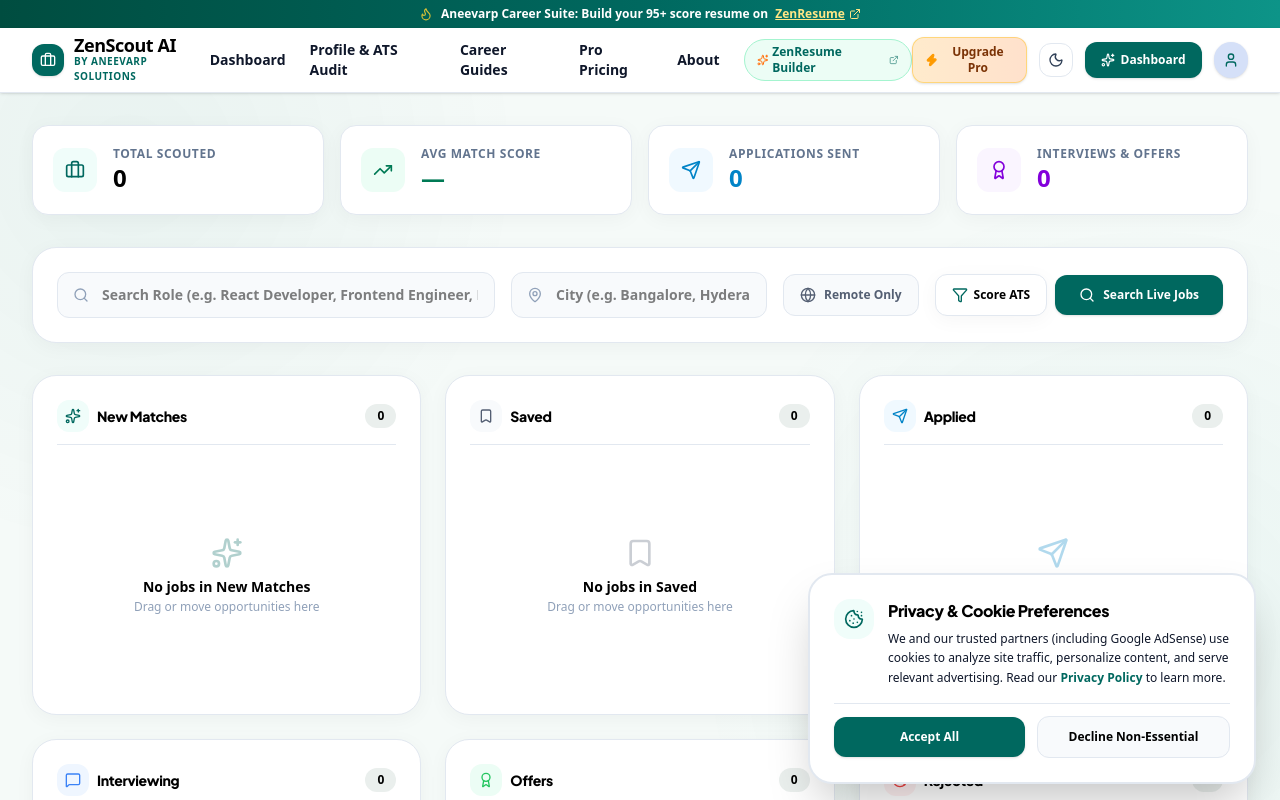
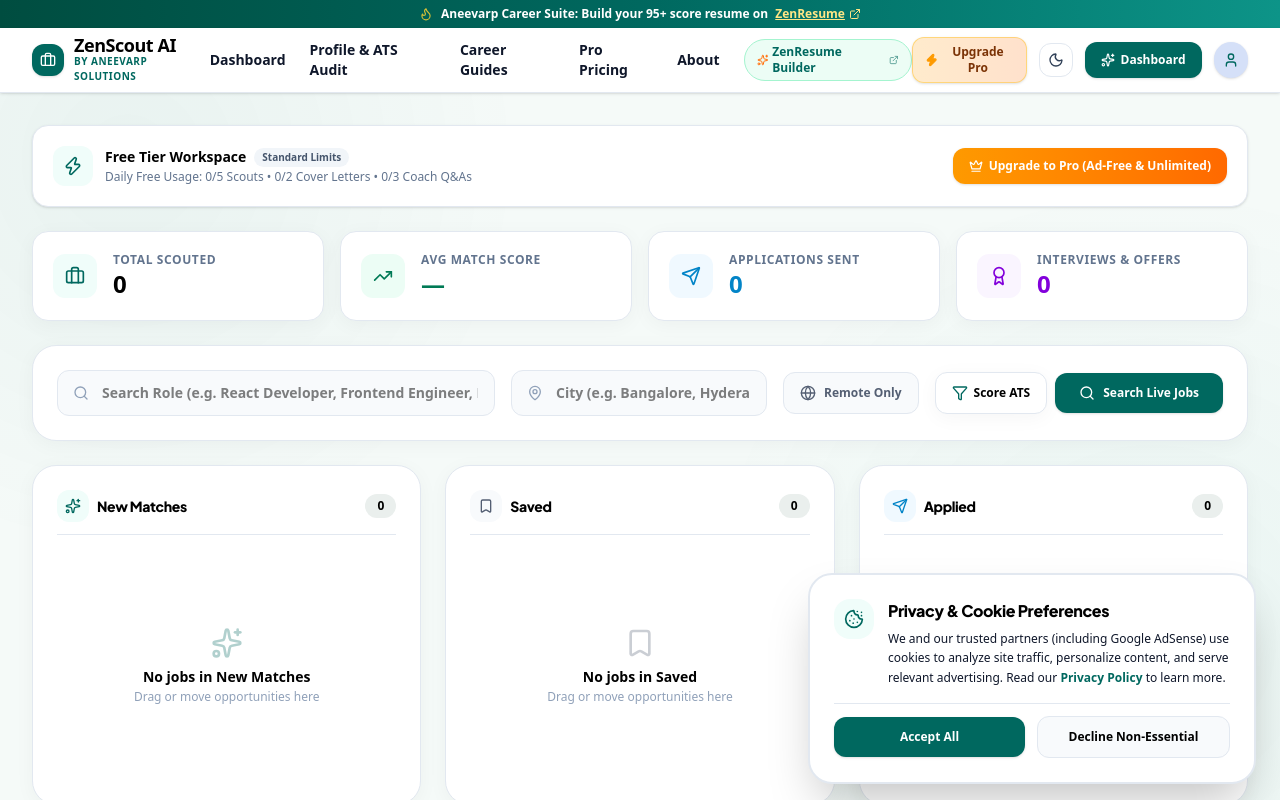
Before and after one commit to jagadeesvarrao-design/ai-job-search-agent, a Next.js app: page /dashboard in a window 1280 px wide. Shown: the top 800 px of the page. Built offline with nearby package versions, Linux system fonts and the light colour scheme.

Commit message:
feat: implement full feature & quota enforcement for Free Tier vs Pro Tier (1-Month, 3-Month, Annual) with live usage meter and ad-free bypass

```diff
--- a/src/app/dashboard/page.tsx
+++ b/src/app/dashboard/page.tsx
@@ -33,9 +33,22 @@
   Check,
   Globe,
   SlidersHorizontal,
-  FileCheck
+  FileCheck,
+  Crown,
+  Zap,
+  Lock
 } from "lucide-react";
 import Link from "next/link";
+import {
+  getUserTierState,
+  isProSubscriber,
+  recordScoutRun,
+  recordCoverLetterRun,
+  recordInterviewMessage,
+  getUsageQuota,
+  FREE_LIMITS
+} from "@/lib/user-tier";
+import PricingModal from "@/components/PricingModal";
 
 // Types for our job board
 type JobStatus = "New Matches" | "Saved" | "Applied" | "Interviewing" | "Offers" | "Rejected";
@@ -89,9 +102,19 @@
   const [voiceAudioEnabled, setVoiceAudioEnabled] = useState(true);
   const [isRecording, setIsRecording] = useState(false);
 
+  // Subscription Tier & Quota States
+  const [isPro, setIsPro] = useState(false);
+  const [tierInfo, setTierInfo] = useState(getUserTierState());
+  const [usageQuota, setUsageQuota] = useState(getUsageQuota());
+  const [pricingModalOpen, setPricingModalOpen] = useState(false);
+
   // Load jobs and initial search criteria from localStorage
   const fetchJobs = () => {
     try {
+      setIsPro(isProSubscriber());
+      setTierInfo(getUserTierState());
+      setUsageQuota(getUsageQuota());
+
       const savedJobs = localStorage.getItem("jobs");
       if (savedJobs) {
         const parsedJobs: Job[] = JSON.parse(savedJobs);
@@ -162,6 +185,14 @@
 
   // Run Scout Agent with live custom search bar or default profile
   const handleRunScout = async () => {
+    // Free Tier Quota Check
+    const scoutCheck = recordScoutRun();
+    if (!scoutCheck.allowed) {
+      setPricingModalOpen(true);
+      return;
+    }
+    setUsageQuota(getUsageQuota());
+
     setScouting(true);
     try {
       const targetRole = searchRole.trim();
@@ -284,6 +315,14 @@
   };
 
   const handleGenerateCoverLetter = async (job: Job) => {
+    // Free Tier Quota Check for Cover Letters
+    const letterCheck = recordCoverLetterRun();
+    if (!letterCheck.allowed) {
+      setPricingModalOpen(true);
+      return;
+    }
+    setUsageQuota(getUsageQuota());
+
     setFactoryLoading(true);
     try {
       const savedProfile = localStorage.getItem("my_profile");
@@ -349,6 +388,15 @@
 
   const handleSendCoachMessage = async () => {
     if (!chatInput.trim() || !selectedJob) return;
+
+    // Free Tier Quota Check for Interview Coach
+    const interviewCheck = recordInterviewMessage();
+    if (!interviewCheck.allowed) {
+      setPricingModalOpen(true);
+      return;
+    }
+    setUsageQuota(getUsageQuota());
+
     const userMsg: ChatMessage = { role: "user", content: chatInput.trim() };
     const newMessages = [...chatMessages, userMsg];
     setChatMessages(newMessages);
@@ -390,7 +438,56 @@
   const interviewsCount = jobs.filter(j => j.status === "Interviewing" || j.status === "Offers").length;
 
   return (
-    <div className="flex flex-col gap-8">
+    <div className="flex flex-col gap-6">
+      {/* 0. LIVE SUBSCRIPTION TIER & QUOTA METER */}
+      <div className="bg-white dark:bg-[#141B20] p-4 md:p-5 rounded-2xl border border-[#E2E8F0] dark:border-[#232D36] shadow-sm flex flex-col md:flex-row items-start md:items-center justify-between gap-4">
+        <div className="flex items-center gap-3">
+          <div className={`p-2.5 rounded-xl flex items-center justify-center ${
+            isPro
+              ? "bg-amber-500/20 text-amber-500"
+              : "bg-teal-50 dark:bg-teal-950/40 text-[#00685F] dark:text-[#2DD4BF]"
+          }`}>
+            {isPro ? <Crown className="w-5 h-5" /> : <Zap className="w-5 h-5" />}
+          </div>
+          <div>
+            <div className="flex items-center gap-2">
+              <span className="font-extrabold text-sm text-black dark:text-white">
+                {isPro ? `ZenScout PRO Plan (${tierInfo.billingCycle.toUpperCase()})` : "Free Tier Workspace"}
+              </span>
+              {isPro ? (
+                <span className="text-[10px] bg-gradient-to-r from-amber-500 to-orange-500 text-white font-black px-2 py-0.5 rounded-full">
+                  UNLIMITED AI & AD-FREE
+                </span>
+              ) : (
+                <span className="text-[10px] bg-slate-100 dark:bg-slate-800 text-slate-600 dark:text-slate-300 font-bold px-2 py-0.5 rounded-full">
+                  Standard Limits
+                </span>
+              )}
+            </div>
+            <p className="text-xs text-slate-500 dark:text-slate-400 mt-0.5">
+              {isPro
+                ? `Active through ${new Date(tierInfo.expiresAt || "").toLocaleDateString()} • Zero Ads Enabled`
+                : `Daily Free Usage: ${usageQuota.scoutRunsToday}/${FREE_LIMITS.maxScoutsPerDay} Scouts • ${usageQuota.coverLettersGeneratedToday}/${FREE_LIMITS.maxCoverLettersPerDay} Cover Letters • ${usageQuota.interviewMessagesSent}/${FREE_LIMITS.maxInterviewRounds} Coach Q&As`}
+            </p>
+          </div>
+        </div>
+
+        {!isPro ? (
+          <button
+            onClick={() => setPricingModalOpen(true)}
+            className="w-full md:w-auto inline-flex items-center justify-center gap-1.5 bg-gradient-to-r from-amber-500 to-orange-500 hover:from-amber-600 hover:to-orange-600 text-white text-xs font-black py-2.5 px-4 rounded-xl shadow-sm active:scale-95 transition-all"
+          >
+            <Crown className="w-3.5 h-3.5" />
+            <span>Upgrade to Pro (Ad-Free & Unlimited)</span>
+          </button>
+        ) : (
+          <div className="inline-flex items-center gap-2 text-xs font-bold text-emerald-700 dark:text-emerald-400 bg-emerald-50 dark:bg-emerald-950/40 px-3 py-1.5 rounded-xl border border-emerald-200 dark:border-emerald-900">
+            <CheckCircle2 className="w-4 h-4" />
+            <span>All AI Agents Operating on Pro Mode</span>
+          </div>
+        )}
+      </div>
+
       {/* 1. TOP ANALYTICS & STATS BAR */}
       <section className="grid grid-cols-2 md:grid-cols-4 gap-4">
         <div className="bg-white p-5 rounded-2xl border border-[#E2E8F0] shadow-soft flex items-center gap-4">
@@ -830,6 +927,15 @@
           </div>
         </div>
       )}
+
+      {/* Embedded Pricing & Upgrade Modal */}
+      <PricingModal
+        isOpen={pricingModalOpen}
+        onClose={() => {
+          setPricingModalOpen(false);
+          fetchJobs();
+        }}
+      />
     </div>
   );
 }
--- a/src/lib/user-tier.ts
+++ b/src/lib/user-tier.ts
@@ -1,39 +1,178 @@
 "use client";
 
 export type UserPlan = "free" | "pro";
+export type BillingCycle = "monthly" | "quarterly" | "annual";
+
+export interface UserUsageQuota {
+  scoutRunsToday: number;
+  lastScoutDate: string; // YYYY-MM-DD
+  coverLettersGeneratedToday: number;
+  lastLetterDate: string;
+  interviewMessagesSent: number;
+}
 
 export interface UserTierState {
   plan: UserPlan;
   currency: "INR" | "USD";
-  billingCycle: "monthly" | "quarterly" | "annual";
+  billingCycle: BillingCycle;
   expiresAt?: string;
+  vipBadge: boolean;
+  prioritySpeed: boolean;
+}
+
+export const FREE_LIMITS = {
+  maxScoutsPerDay: 5,
+  maxCoverLettersPerDay: 2,
+  maxInterviewRounds: 3,
+};
+
+export function getUserTierState(): UserTierState {
+  if (typeof window === "undefined") {
+    return {
+      plan: "free",
+      currency: "INR",
+      billingCycle: "monthly",
+      vipBadge: false,
+      prioritySpeed: false,
+    };
+  }
+
+  try {
+    const saved = localStorage.getItem("user_tier");
+    if (!saved) {
+      return {
+        plan: "free",
+        currency: "INR",
+        billingCycle: "monthly",
+        vipBadge: false,
+        prioritySpeed: false,
+      };
+    }
+    return JSON.parse(saved);
+  } catch (e) {
+    return {
+      plan: "free",
+      currency: "INR",
+      billingCycle: "monthly",
+      vipBadge: false,
+      prioritySpeed: false,
+    };
+  }
 }
 
 export function getUserPlan(): UserPlan {
-  if (typeof window === "undefined") return "free";
-  try {
-    const saved = localStorage.getItem("user_tier");
-    if (!saved) return "free";
-    const parsed: UserTierState = JSON.parse(saved);
-    return parsed.plan || "free";
-  } catch (e) {
-    return "free";
-  }
+  return getUserTierState().plan || "free";
 }
 
-export function setUserPlan(plan: UserPlan, billingCycle: "monthly" | "quarterly" | "annual" = "monthly") {
+export function isProSubscriber(): boolean {
+  return getUserPlan() === "pro";
+}
+
+export function setUserPlan(plan: UserPlan, billingCycle: BillingCycle = "monthly") {
   if (typeof window === "undefined") return;
   const isIndia = Intl.DateTimeFormat().resolvedOptions().timeZone.includes("Calcutta") ||
                   Intl.DateTimeFormat().resolvedOptions().timeZone.includes("Kolkata") ||
                   Intl.DateTimeFormat().resolvedOptions().timeZone.includes("Asia/Kolkata");
 
   const currency = isIndia ? "INR" : "USD";
+
+  // Calculate expiration based on plan model
+  let daysValid = 30;
+  if (billingCycle === "quarterly") daysValid = 90;
+  if (billingCycle === "annual") daysValid = 365;
+
   const state: UserTierState = {
     plan,
     currency,
     billingCycle,
-    expiresAt: new Date(Date.now() + 30 * 24 * 60 * 60 * 1000).toISOString()
+    expiresAt: new Date(Date.now() + daysValid * 24 * 60 * 60 * 1000).toISOString(),
+    vipBadge: billingCycle === "annual",
+    prioritySpeed: billingCycle === "quarterly" || billingCycle === "annual"
   };
+
   localStorage.setItem("user_tier", JSON.stringify(state));
   window.dispatchEvent(new Event("user-tier-updated"));
 }
+
+export function getTodayDateString(): string {
+  return new Date().toISOString().split("T")[0];
+}
+
+export function getUsageQuota(): UserUsageQuota {
+  if (typeof window === "undefined") {
+    return {
+      scoutRunsToday: 0,
+      lastScoutDate: getTodayDateString(),
+      coverLettersGeneratedToday: 0,
+      lastLetterDate: getTodayDateString(),
+      interviewMessagesSent: 0,
+    };
+  }
+
+  try {
+    const today = getTodayDateString();
+    const saved = localStorage.getItem("user_usage_quota");
+    if (!saved) {
+      return {
+        scoutRunsToday: 0,
+        lastScoutDate: today,
+        coverLettersGeneratedToday: 0,
+        lastLetterDate: today,
+        interviewMessagesSent: 0,
+      };
+    }
+    const quota: UserUsageQuota = JSON.parse(saved);
+    if (quota.lastScoutDate !== today) {
+      quota.scoutRunsToday = 0;
+      quota.lastScoutDate = today;
+    }
+    if (quota.lastLetterDate !== today) {
+      quota.coverLettersGeneratedToday = 0;
+      quota.lastLetterDate = today;
+    }
+    return quota;
+  } catch (e) {
+    return {
+      scoutRunsToday: 0,
+      lastScoutDate: getTodayDateString(),
+      coverLettersGeneratedToday: 0,
+      lastLetterDate: getTodayDateString(),
+      interviewMessagesSent: 0,
+    };
+  }
+}
+
+export function recordScoutRun(): { allowed: boolean; remaining: number } {
+  if (isProSubscriber()) return { allowed: true, remaining: 9999 };
+  const quota = getUsageQuota();
+  if (quota.scoutRunsToday >= FREE_LIMITS.maxScoutsPerDay) {
+    return { allowed: false, remaining: 0 };
+  }
+  quota.scoutRunsToday += 1;
+  quota.lastScoutDate = getTodayDateString();
+  localStorage.setItem("user_usage_quota", JSON.stringify(quota));
+  return { allowed: true, remaining: FREE_LIMITS.maxScoutsPerDay - quota.scoutRunsToday };
+}
+
+export function recordCoverLetterRun(): { allowed: boolean; remaining: number } {
+  if (isProSubscriber()) return { allowed: true, remaining: 9999 };
+  const quota = getUsageQuota();
+  if (quota.coverLettersGeneratedToday >= FREE_LIMITS.maxCoverLettersPerDay) {
+    return { allowed: false, remaining: 0 };
+  }
+  quota.coverLettersGeneratedToday += 1;
+  quota.lastLetterDate = getTodayDateString();
+  localStorage.setItem("user_usage_quota", JSON.stringify(quota));
+  return { allowed: true, remaining: FREE_LIMITS.maxCoverLettersPerDay - quota.coverLettersGeneratedToday };
+}
+
+export function recordInterviewMessage(): { allowed: boolean; remaining: number } {
+  if (isProSubscriber()) return { allowed: true, remaining: 9999 };
+  const quota = getUsageQuota();
+  if (quota.interviewMessagesSent >= FREE_LIMITS.maxInterviewRounds) {
+    return { allowed: false, remaining: 0 };
+  }
+  quota.interviewMessagesSent += 1;
+  localStorage.setItem("user_usage_quota", JSON.stringify(quota));
+  return { allowed: true, remaining: FREE_LIMITS.maxInterviewRounds - quota.interviewMessagesSent };
+}
```
